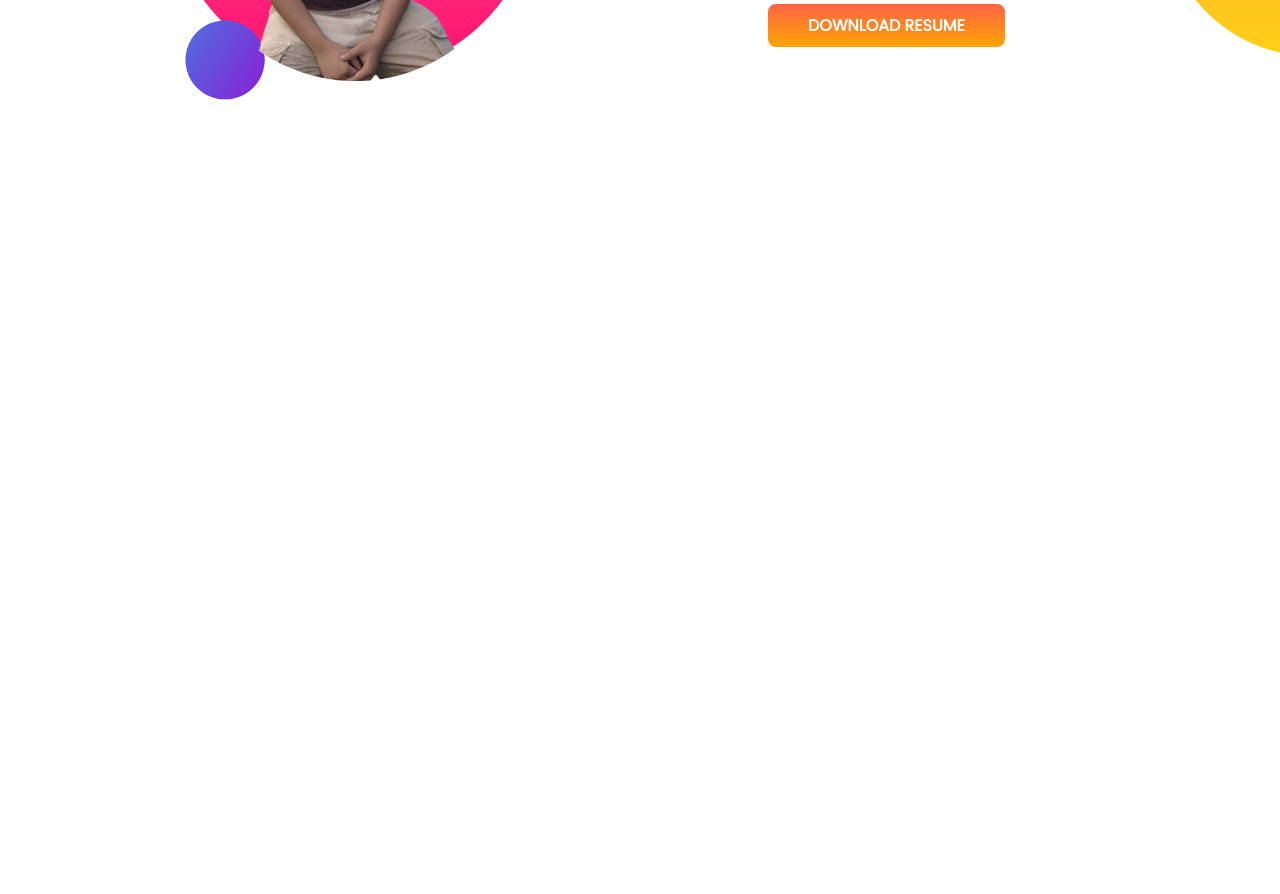
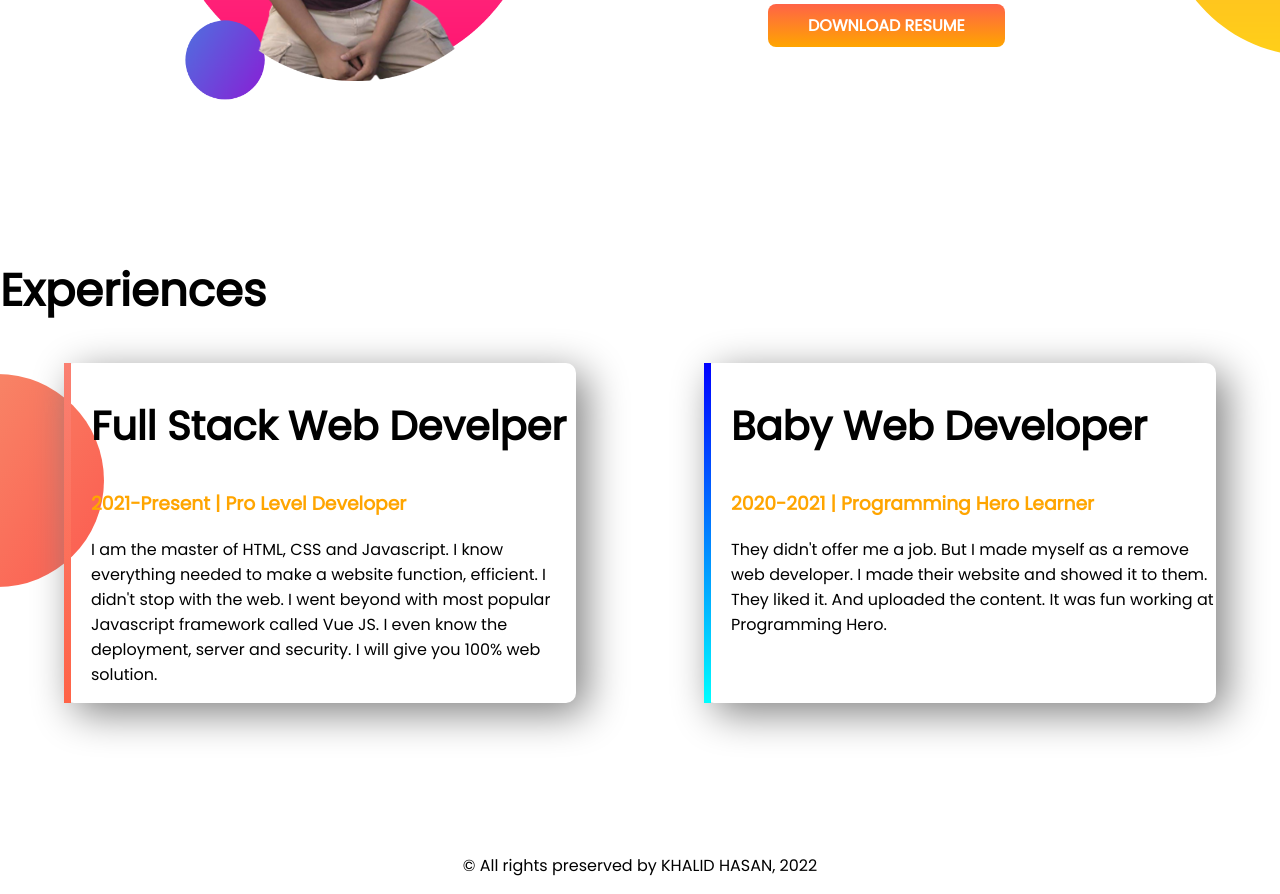
Before and after one commit to Khalid-Hasan96/developer-portfolio, a plain HTML site: page index.html in a window 1280 px wide. Shown: the part 880-1774 px from the top of the page. Before the commit the page ends 1137 px from the top, so only its background shows below. Drawn offline with Linux system fonts and the light colour scheme.

Commit message:
completed portfolio

```diff
--- a/index.html
+++ b/index.html
@@ -13,7 +13,7 @@
 </head>
 
 <body>
-    <section class="top-background">
+    <section class="top-background flexible-container">
         <div class="half-width">
             <h1>Welcome To</h1>
             <h1><span class="orange">Khalid Hasan</span> World</h1>
@@ -28,7 +28,7 @@
         </div>
     </section>
 
-    <section class="mid-background">
+    <section class="mid-background flexible-container">
         <div class="half-width">
             <img src="image/my pic-2.png" alt="Khalid">
         </div>
@@ -43,6 +43,31 @@
         </div>
 
     </section>
+    <section class="experience-area">
+        <h1>Experiences</h1>
+        <div class="flexible-container">
+            <div id="web-developer" class="experience-item">
+                <h2>Full Stack Web Develper</h2>
+                <h3 class="orange">2021-Present | Pro Level Developer</h3>
+                <p>I am the master of HTML, CSS and Javascript. I know everything needed to make a website function,
+                    efficient. I didn't stop with the web. I went beyond with most popular Javascript framework called
+                    Vue
+                    JS. I even know the deployment, server and security. I will give you 100% web solution.</p>
+            </div>
+
+            <div id="baby-developer" class="experience-item">
+                <h2>Baby Web Developer</h2>
+                <h3 class="orange">2020-2021 | Programming Hero Learner</h3>
+                <p>They didn't offer me a job. But I made myself as a remove web developer. I made their website and
+                    showed
+                    it to them. They liked it. And uploaded the content. It was fun working at Programming Hero.</p>
+            </div>
+        </div>
+
+    </section>
+    <footer>
+        <p>&copy; All rights preserved by KHALID HASAN, 2022</p>
+    </footer>
 </body>
 
 </html>
--- a/style.css
+++ b/style.css
@@ -5,10 +5,13 @@ body{
 h1{
     font-size: 45px;
 }
+h2{
+    font-size: 40px;
+}
 .orange{
     color:orange;
 }
-section{
+.flexible-container{
     display:flex;
     margin-bottom: 150px;
 }
@@ -39,3 +42,33 @@ section{
     background-position: right;
 
 }
+.experience-area{
+    background-image: url(image/exp-bg.png);
+    background-repeat: no-repeat;
+    background-position: left;
+}
+.experience-item{
+    width:40%;
+    margin-left: 5%;
+    margin-right: 5%;
+    padding-left: 20px;
+    box-shadow: 10px 10px 40px gray;
+    border-radius: 10px;
+
+
+}
+
+#baby-developer{
+    border-left:7px solid;
+    border-image: linear-gradient(blue,cyan);
+    border-image-slice: 1;
+}
+
+#web-developer{
+    border-left:7px solid;
+    border-image: linear-gradient(salmon,tomato);
+    border-image-slice: 1;
+}
+footer p{
+    text-align: center;
+}
```
